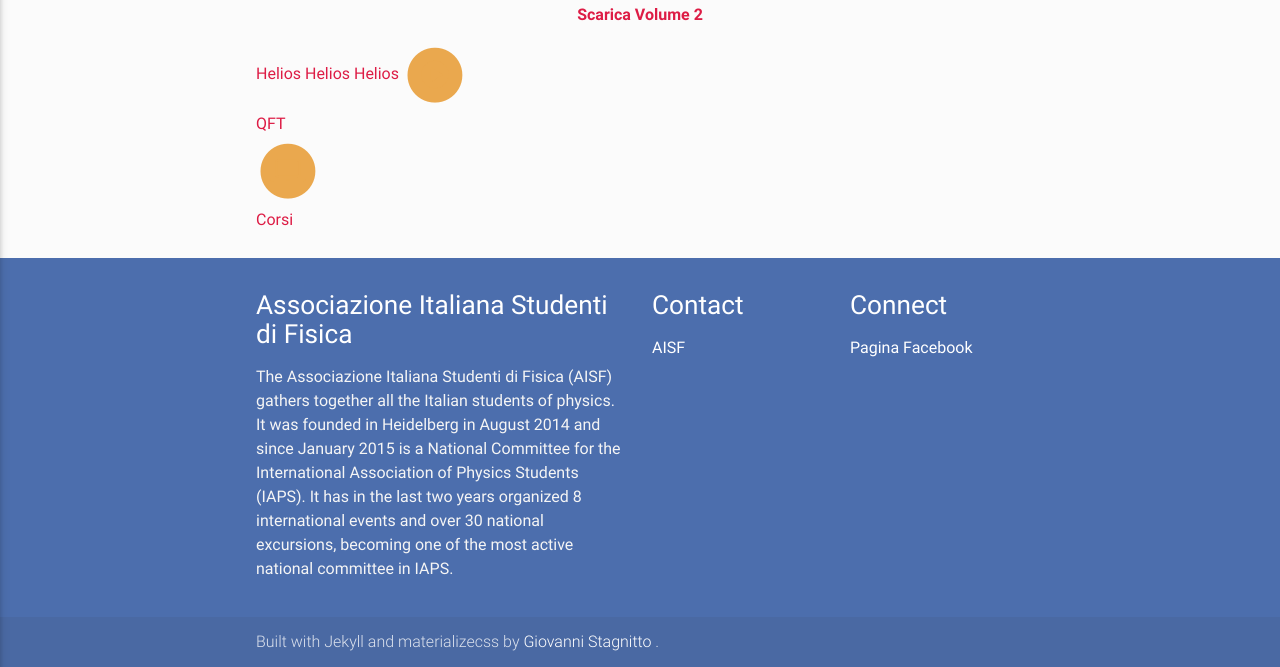
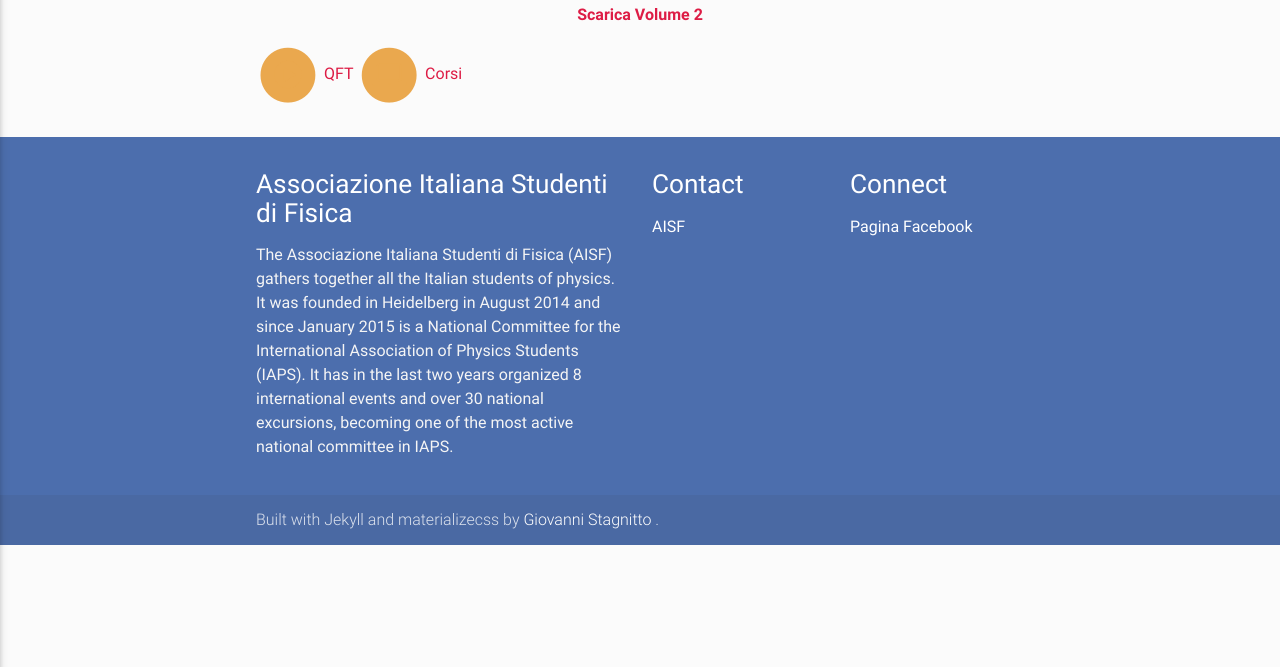
Before and after one commit to ai-sf/aisf_perugia, a Jekyll site: the page built from download.html, in a window 1280 px wide and 900 px high, scrolled down 1150 px, cut to the strip 233-900 px from the top of the window. Built offline with Jekyll 4.4.1, drawn with Linux system fonts in a browser that asks for light colours; nearby versions of some CDN libraries.

Commit message:
Update download.html

```diff
--- a/download.html
+++ b/download.html
@@ -33,19 +33,12 @@ permalink: /Download/
 </center>
 
 
-
-
-<a href="/perugia/Helios"> Helios </a>
-<a href="/perugia/Helios"> Helios </a>
-<a href="/perugia/Helios"> Helios </a>
-
-
 <a href="/perugia/QFT">
 <span class="fa-stack fa-2x">
   <i class="fa fa-circle fa-stack-2x text-primary"></i>
   <i class="fa fa-play-circle fa-stack-1x fa-inverse"></i>
 </span>
-<h6>QFT</h6>
+QFT
 </a>
 
 
@@ -55,5 +48,5 @@ permalink: /Download/
   <i class="fa fa-circle fa-stack-2x text-primary"></i>
   <i class="fa fa-laptop fa-stack-1x fa-inverse"></i>
 </span>
-<h6>Corsi</h6>
+Corsi
 </a>
```
